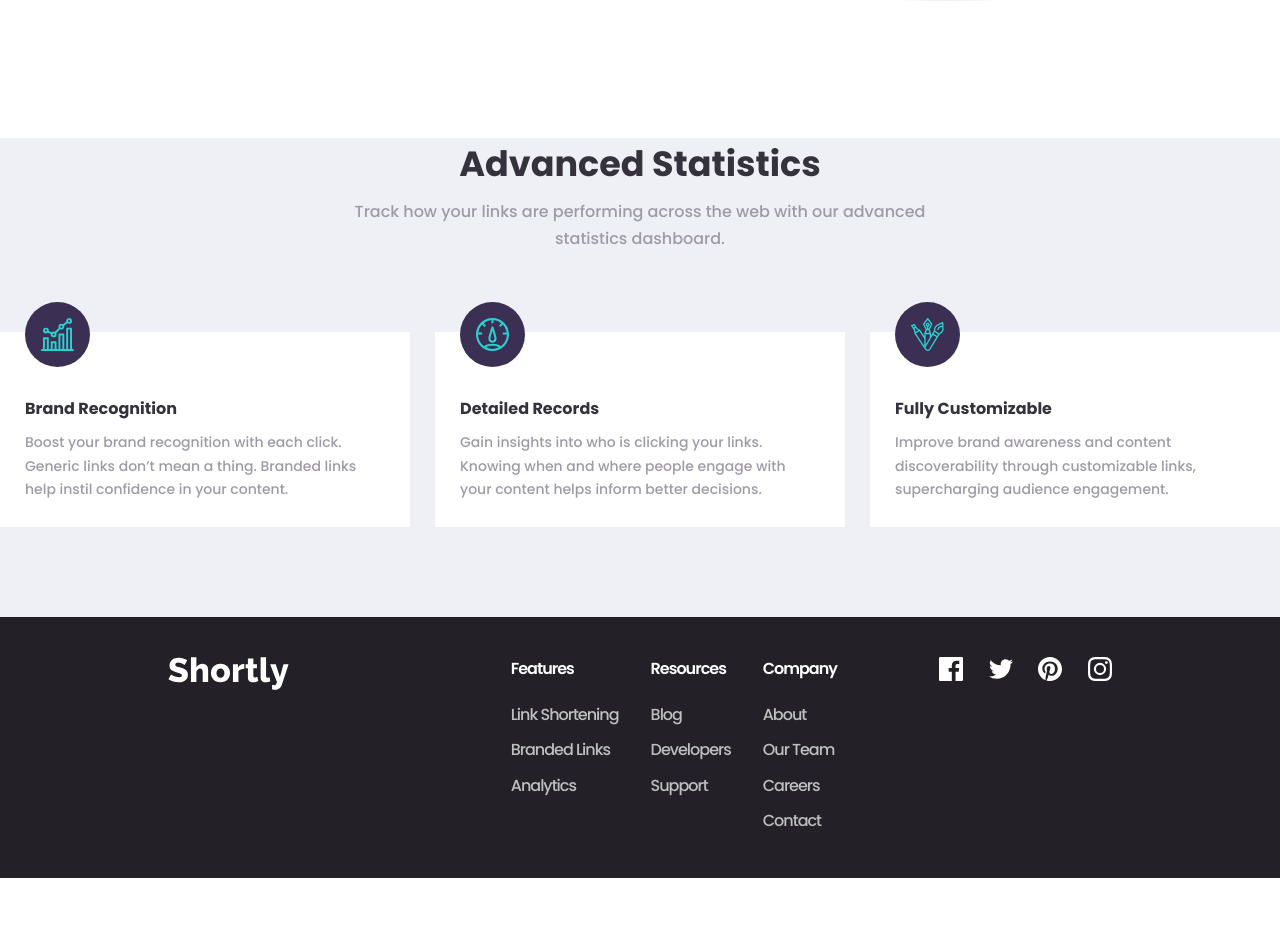
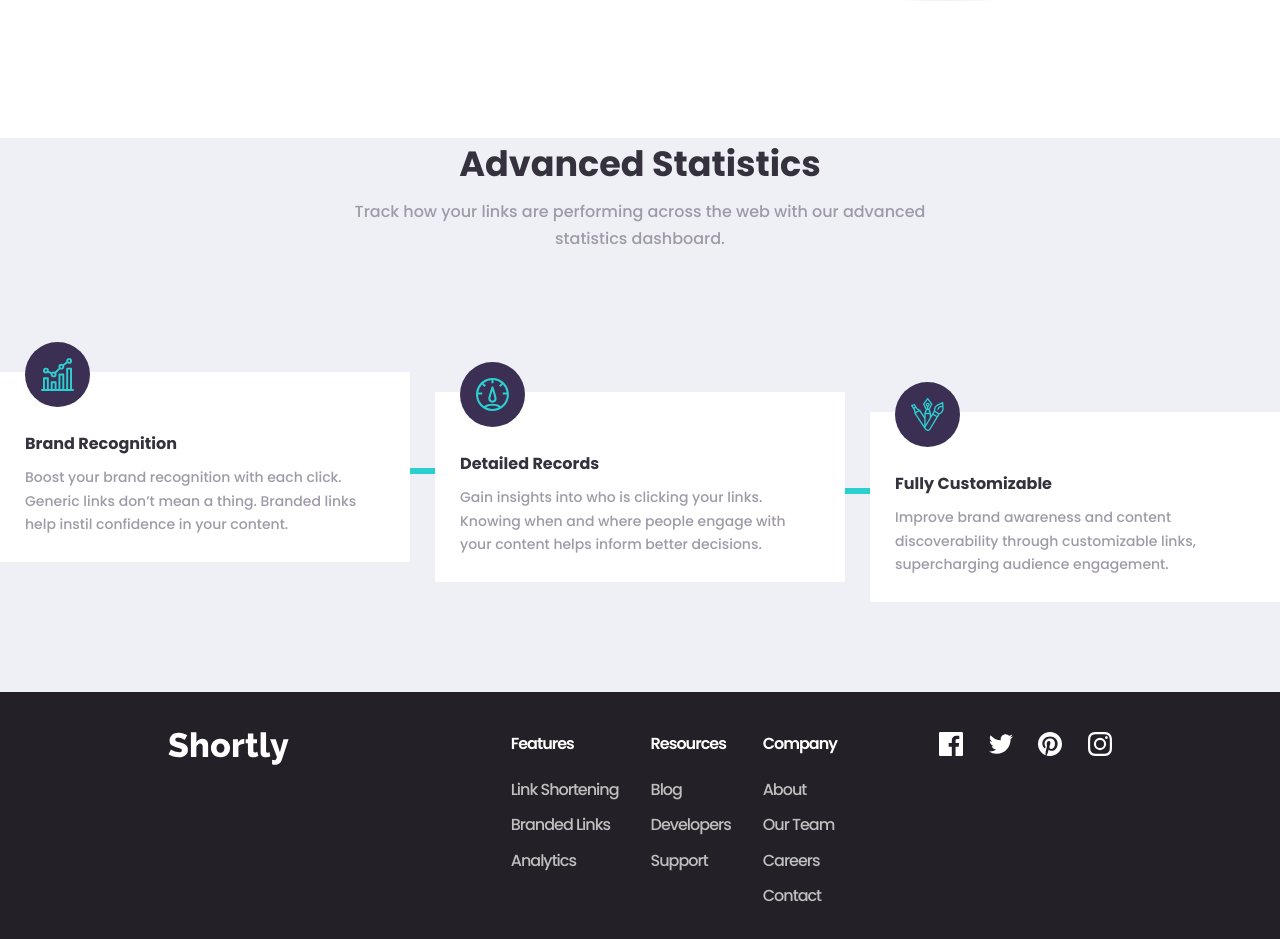
Before and after one commit to soojeong-park-ca/url-shortening-api-landing-page, a React (Vite) app: page / in a window 1280 px wide. Shown: the part 2000-2939 px from the top of the page. Before the commit the page ends 2878 px from the top, so only its background shows below. Built offline with nearby package versions, Linux system fonts and the light colour scheme.

Commit message:
fetures updates on desktop

```diff
--- a/src/Components/FeatureSection/FeatureCard.css
+++ b/src/Components/FeatureSection/FeatureCard.css
@@ -2,6 +2,28 @@
 	background-color: #fff;
 	padding: 0 25px 25px;
 	box-sizing: border-box;
+	position: relative;
+}
+
+@media only screen and (min-width: 1024px) {
+	.feature__card:nth-child(2) {
+		margin-top: 20px;
+	}
+
+	.feature__card:last-child {
+		margin-top: 40px;
+	}
+
+	.feature__card:nth-child(2)::before,
+	.feature__card:last-child::before {
+		content: "";
+		height: 6px;
+		width: 25px;
+		top: 40%;
+		position: absolute;
+		background: #2acfcf;
+		left: -25px;
+	}
 }
 
 .feature__card__image-container {
@@ -12,7 +34,7 @@
 	background: #3b3054;
 	border-radius: 50%;
 	margin-top: -30px;
-	margin-bottom: 30px;
+	margin-bottom: 25px;
 }
 
 .feature__card__image {
@@ -31,3 +53,9 @@
 	font-weight: 500;
 	line-height: 1.7;
 }
+
+@media only screen and (max-width: 700px) {
+	.feature__card {
+		text-align: center;
+	}
+}
--- a/src/Components/FeatureSection/FeatureCard.jsx
+++ b/src/Components/FeatureSection/FeatureCard.jsx
@@ -3,7 +3,7 @@ import "./FeatureCard.css"
 
 function FeatureCard(props) {
     return (
-        <div className="feature__card">
+        <div key={props.id} className={`feature__card`}>
             <div className="feature__card__image-container">
                 <img className="feature__card__image" src={props.logo} alt={props.heading + "image"} />
             </div>
--- a/src/Components/FeatureSection/FeatureCards.css
+++ b/src/Components/FeatureSection/FeatureCards.css
@@ -1,8 +1,20 @@
+.features__card-container {
+	padding: 80px 0 90px 0;
+}
+
 .feature__cards {
 	display: grid;
 	grid-template-columns: repeat(auto-fit, minmax(280px, 1fr));
 	gap: 25px;
-	padding: 80px 0 90px 0;
+	align-items: flex-start;
+}
+
+.feature__cards:nth-child(2) {
+	margin-top: 20px;
+}
+
+.feature__cards:last-child {
+	margin-top: 40px;
 }
 
 @media only screen and (max-width: 1024px) {
--- a/src/Components/FeatureSection/FeatureCards.jsx
+++ b/src/Components/FeatureSection/FeatureCards.jsx
@@ -7,16 +7,19 @@ import fullyCustomizableSvg from "../../assets/images/icon-fully-customizable.sv
 
 const cards = [
     {
+        id: 0,
         logo: brandRecognitionSvg,
         heading: "Brand Recognition",
         text: "Boost your brand recognition with each click. Generic links don’t mean a thing. Branded links help instil confidence in your content.",
     },
     {
+        id: 4,
         logo: detailedRecordsSvg,
         heading: "Detailed Records",
         text: "Gain insights into who is clicking your links. Knowing when and where people engage with your content helps inform better decisions.",
     },
     {
+        id: 6,
         logo: fullyCustomizableSvg,
         heading: "Fully Customizable",
         text: "Improve brand awareness and content discoverability through customizable links, supercharging audience engagement.",
@@ -25,6 +28,7 @@ const cards = [
 
 function FeatureCards() {
     return (
+        <div className="features__card-container">
             <div className="feature__cards max-w-screen-lg mx-auto">
                 {cards.map(card => {
                     return (
@@ -32,9 +36,11 @@ function FeatureCards() {
                             logo={card.logo}
                             heading={card.heading}
                             text={card.text}
+                            id={card.id}
                         />
                     )
                 })}
+            </div>
         </div>
     )
 }
--- a/src/Components/FeatureSection/FeatureSection.jsx
+++ b/src/Components/FeatureSection/FeatureSection.jsx
@@ -6,7 +6,7 @@ import "./FeatureSection.css"
 
 function FeatureSection() {
     return (
-        <div className="feature-section">
+        <div className="feature-section md:flex md:justify-between items-center py-6 md:px-10 px-7 max-w-screen-lg mx-auto">
             <FeatureHeading />
             <FeatureCards />
         </div>
```
Lines whose indentation alone changed are shown as unchanged.
